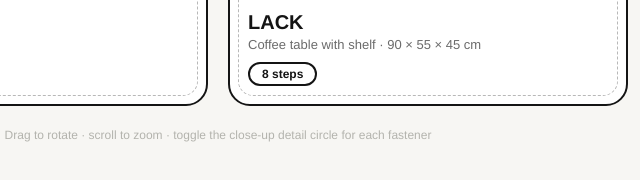
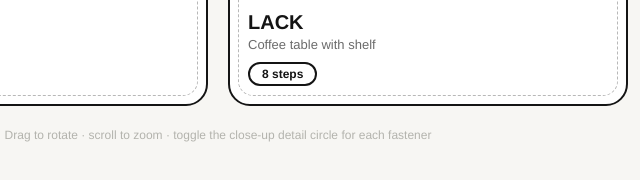
Before and after one commit to v-vacuum/bob-the-builder, a plain HTML site: page index.html in a window 1280 px wide. Shown: the part 470-650 px from the top of the page, 422-1062 px from the left. Drawn offline with Linux system fonts and the light colour scheme.

Commit message:
fix: drop dimensions from lack card subtitle

```diff
--- a/index.html
+++ b/index.html
@@ -41,7 +41,7 @@
       </a>
       <a class="card" href="viewer.html?model=lack">
         <div class="art"><img src="assets/lack.png" alt="LACK coffee table"></div>
-        <div class="meta"><div class="name">LACK</div><div class="sub">Coffee table with shelf · 90 × 55 × 45 cm</div><span class="steps">8 steps</span></div>
+        <div class="meta"><div class="name">LACK</div><div class="sub">Coffee table with shelf</div><span class="steps">8 steps</span></div>
       </a>
     </div>
     <div class="foot">Drag to rotate · scroll to zoom · toggle the close-up detail circle for each fastener</div>
```
